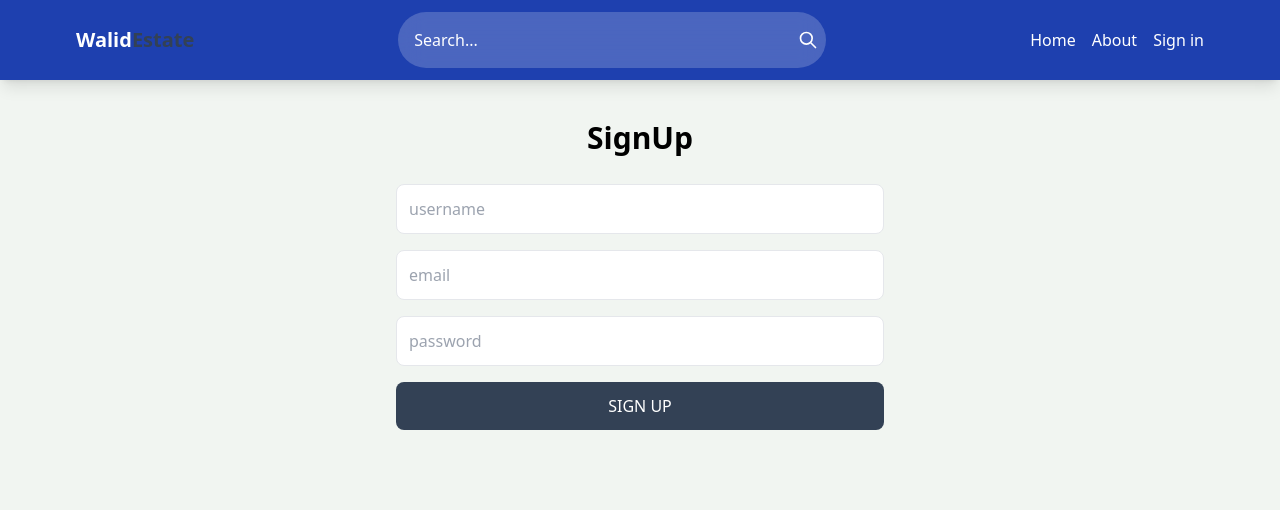
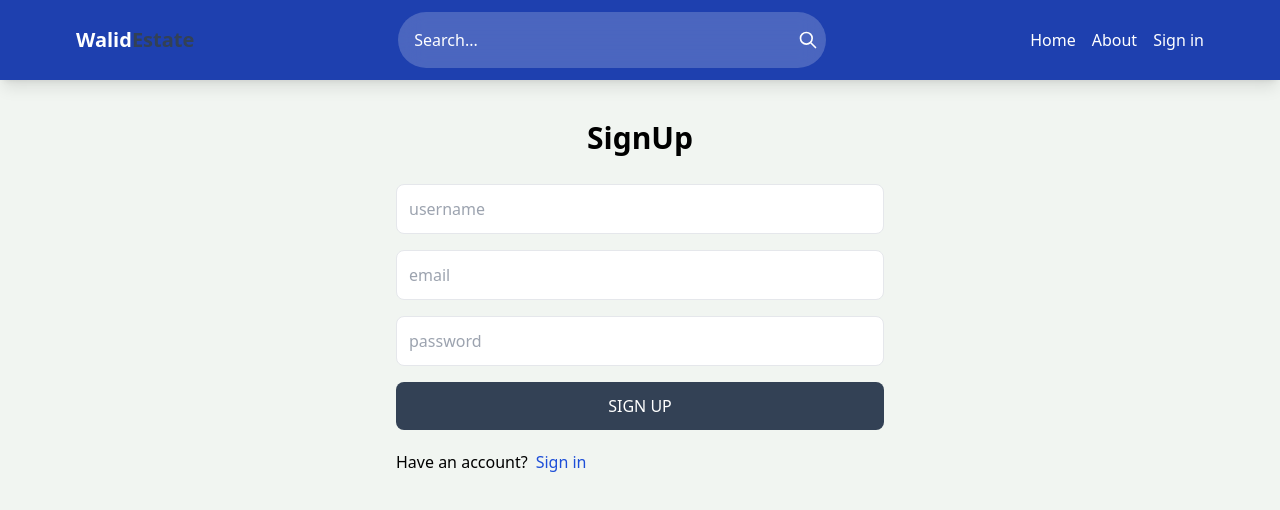
Before and after one commit to waleedd32/mern-realestate, a React (Vite) app in the folder client/: page /sign-up in a window 1280 px wide. Shown: the top 510 px of the page. Built offline with nearby package versions, Linux system fonts and the light colour scheme.

Commit message:
Add sign-in link to SignUp component

```diff
--- a/client/src/pages/SignUp.jsx
+++ b/client/src/pages/SignUp.jsx
@@ -1,4 +1,5 @@
 import React from "react";
+import { Link } from "react-router-dom";
 
 function SignUp() {
   return (
@@ -27,6 +28,12 @@
           Sign up{" "}
         </button>
       </form>
+      <div className="flex gap-2 mt-5">
+        <p>Have an account?</p>
+        <Link to={"/sign-in"}>
+          <span className="text-blue-700"> Sign in</span>
+        </Link>
+      </div>
     </div>
   );
 }
```
